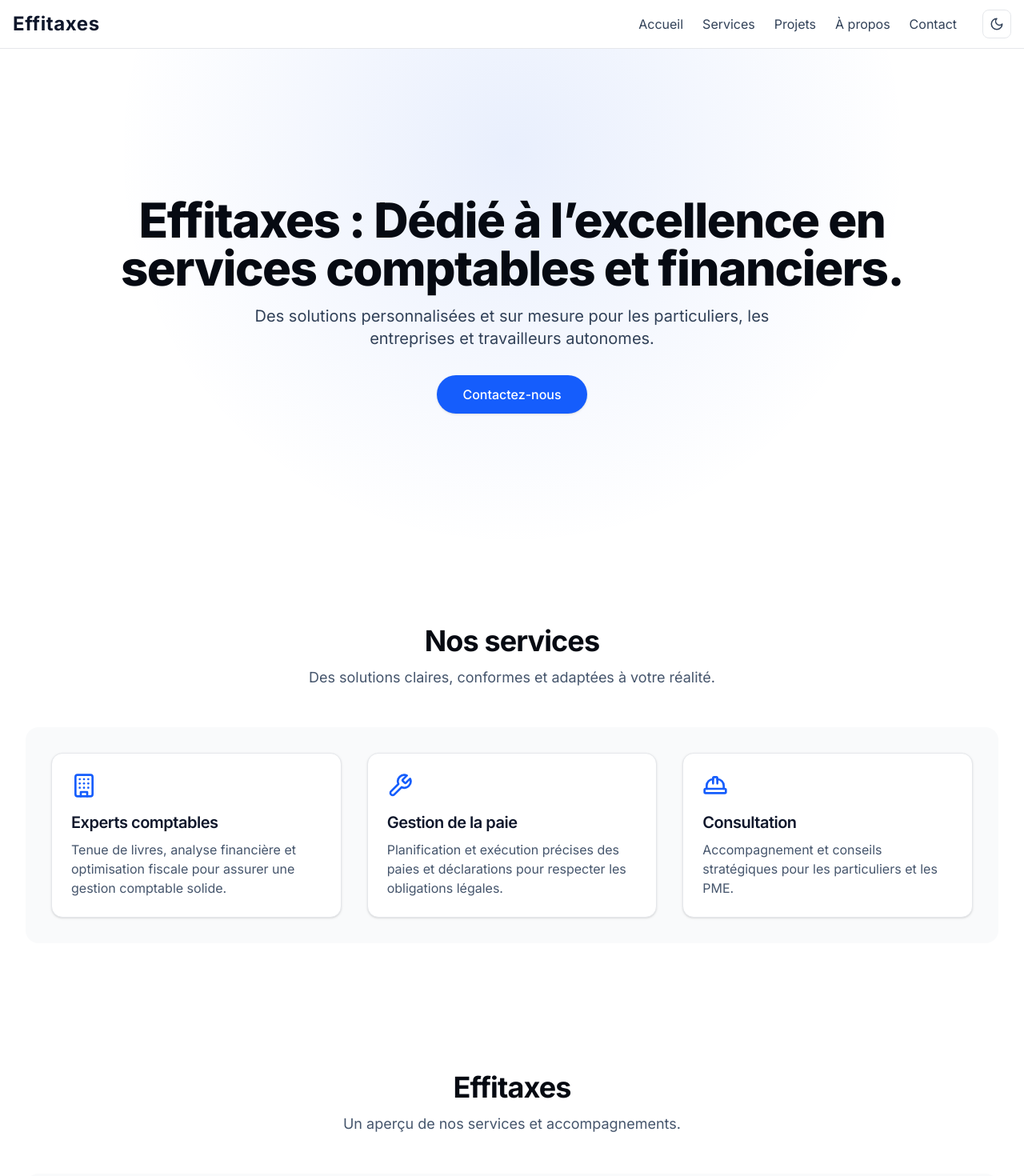
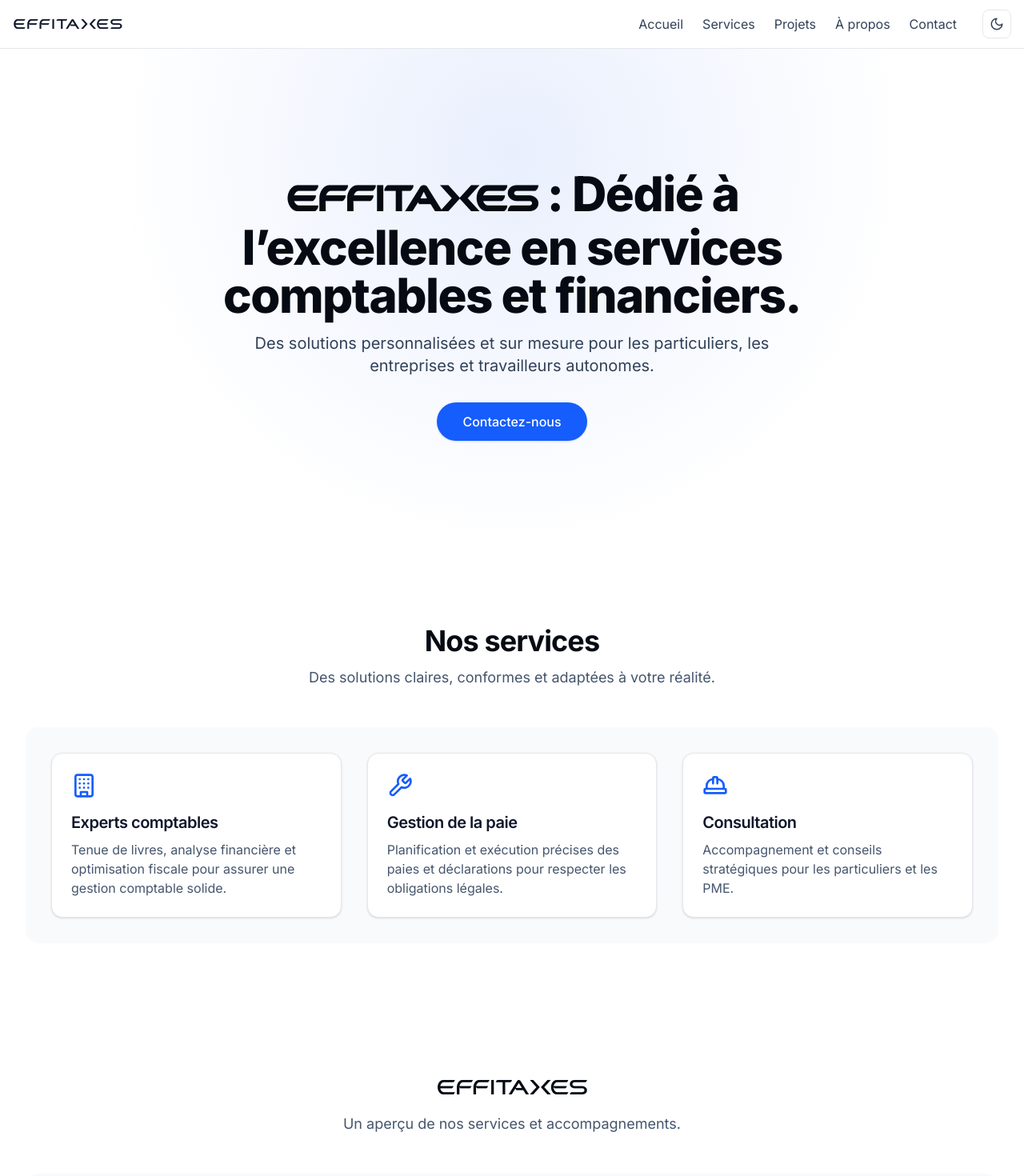
Before and after one commit to Datav1nci/Effitaxes, a Next.js app in the folder effitaxes/: page / in a window 1280 px wide. Shown: the top 1470 px of the page at 80% size. Built offline with nearby package versions, Linux system fonts and the light colour scheme.

Commit message:
feat: Introduce core UI components including navigation, hero, about, projects, header, footer, and global styling with dark mode support.

```diff
--- a/effitaxes/src/components/AboutSection.tsx
+++ b/effitaxes/src/components/AboutSection.tsx
@@ -13,7 +13,7 @@ export default function AboutSection() {
         />
 
         <div>
-          <h2 className="mb-4 text-3xl font-bold">À propos de Effitaxes</h2>
+          <h2 className="mb-4 text-3xl font-bold">À propos d’<span className="font-promethean">Effita{"><"}es</span></h2>
           <p className="mb-4">
             Basée sur la rive-sud de Montréal, Effitaxes est un cabinet comptable dédié à l’excellence en services financiers.
             Notre mission : soutenir nos clients dans la gestion comptable et fiscale avec professionnalisme et fiabilité.
--- a/effitaxes/src/components/Footer.tsx
+++ b/effitaxes/src/components/Footer.tsx
@@ -2,8 +2,8 @@ export default function Footer() {
   return (
     <footer className="bg-gray-50 text-slate-700 py-10 border-t border-gray-200 dark:bg-gray-950/40 dark:text-gray-300 dark:border-gray-800">
       <div className="mx-auto max-w-7xl px-4 flex flex-col items-center justify-center text-center">
-        <h3 className="text-2xl font-bold text-slate-900 dark:text-white">
-          Effitaxes
+        <h3 className="text-2xl font-promethean text-slate-900 dark:text-white">
+          Effita{"><"}es
         </h3>
         <p className="mt-2 text-sm text-slate-600 dark:text-gray-400">
           © 2025 Effitaxes. Tous droits réservés.
--- a/effitaxes/src/components/Header.tsx
+++ b/effitaxes/src/components/Header.tsx
@@ -33,9 +33,9 @@ export default function Header() {
       <div className="mx-auto flex max-w-7xl items-center justify-between px-4 py-3">
         <Link
           href="/"
-          className="text-2xl font-bold tracking-wide text-slate-900 dark:text-white"
+          className="text-2xl font-promethean tracking-wide text-slate-900 dark:text-white"
         >
-          Effitaxes
+          Effita{"><"}es
         </Link>
 
         {/* Desktop nav */}
--- a/effitaxes/src/components/Hero.tsx
+++ b/effitaxes/src/components/Hero.tsx
@@ -27,7 +27,7 @@ export default function Hero() {
           viewport={{ once: true }}
           className="mb-4 text-balance text-4xl font-extrabold tracking-tight sm:text-5xl md:text-6xl"
         >
-          Effitaxes : Dédié à l’excellence en services comptables et financiers.
+          <span className="font-promethean">Effita{"><"}es</span> : Dédié à l’excellence en services comptables et financiers.
         </motion.h1>
 
         <motion.p
--- a/effitaxes/src/components/Nav.tsx
+++ b/effitaxes/src/components/Nav.tsx
@@ -44,7 +44,7 @@ export default function Nav() {
         <div className="flex justify-between items-center h-16">
           <div className="flex items-center gap-3">
             <img src="/vercel.svg" alt="Logo" className="h-6 w-auto" />
-            <span className="text-lg font-bold dark:text-white text-gray-900">Effitaxes</span>
+            <span className="text-lg font-promethean dark:text-white text-gray-900">Effita{"><"}es</span>
           </div>
 
           <div className="hidden md:flex items-center gap-6">
@@ -52,8 +52,7 @@ export default function Nav() {
               <Link
                 key={href}
                 href={href}
-                className={`text-sm font-medium transition-colors ${
-                  pathname === href
+                className={`text-sm font-medium transition-colors ${pathname === href
                   ? "text-blue-600 dark:text-blue-400"
                   : "text-gray-600 hover:text-blue-600 dark:text-gray-300 dark:hover:text-blue-400"
                   }`}
@@ -87,8 +86,7 @@ export default function Nav() {
               <Link
                 key={href}
                 href={href}
-                className={`block text-sm font-medium ${
-                  pathname === href
+                className={`block text-sm font-medium ${pathname === href
                   ? "text-blue-600 dark:text-blue-400"
                   : "text-gray-700 hover:text-blue-600 dark:text-gray-300 dark:hover:text-blue-400"
                   }`}
--- a/effitaxes/src/components/ProjectsSection.tsx
+++ b/effitaxes/src/components/ProjectsSection.tsx
@@ -9,8 +9,8 @@ export default function ProjectsSection() {
     <section id="projets" className="bg-background text-foreground py-20">
       <div className="mx-auto max-w-7xl px-4">
         <div className="mb-12 text-center">
-          <h2 className="text-3xl font-bold tracking-tight sm:text-4xl">
-            Effitaxes
+          <h2 className="text-3xl font-promethean tracking-tight sm:text-4xl">
+            Effita{"><"}es
           </h2>
           <p className="mt-3 text-base sm:text-lg text-slate-600 dark:text-gray-300">
             Un aperçu de nos services et accompagnements.
--- a/effitaxes/src/styles/globals.css
+++ b/effitaxes/src/styles/globals.css
@@ -18,6 +18,10 @@ Si vous avez ajouté des plugins (ex. @tailwindcss/forms), ils restent actifs ;
 
 /* 1) Tailwind v4 import (single entry) */
 @import "tailwindcss";
+
+@utility font-promethean {
+  font-family: "Promethean", sans-serif;
+}
 
 @plugin "tailwindcss-animate";
 
```
Also changed, not shown: effitaxes/public/images/Effitaxes_Logo2.webp (deleted). Lines whose indentation alone changed are shown as unchanged.
